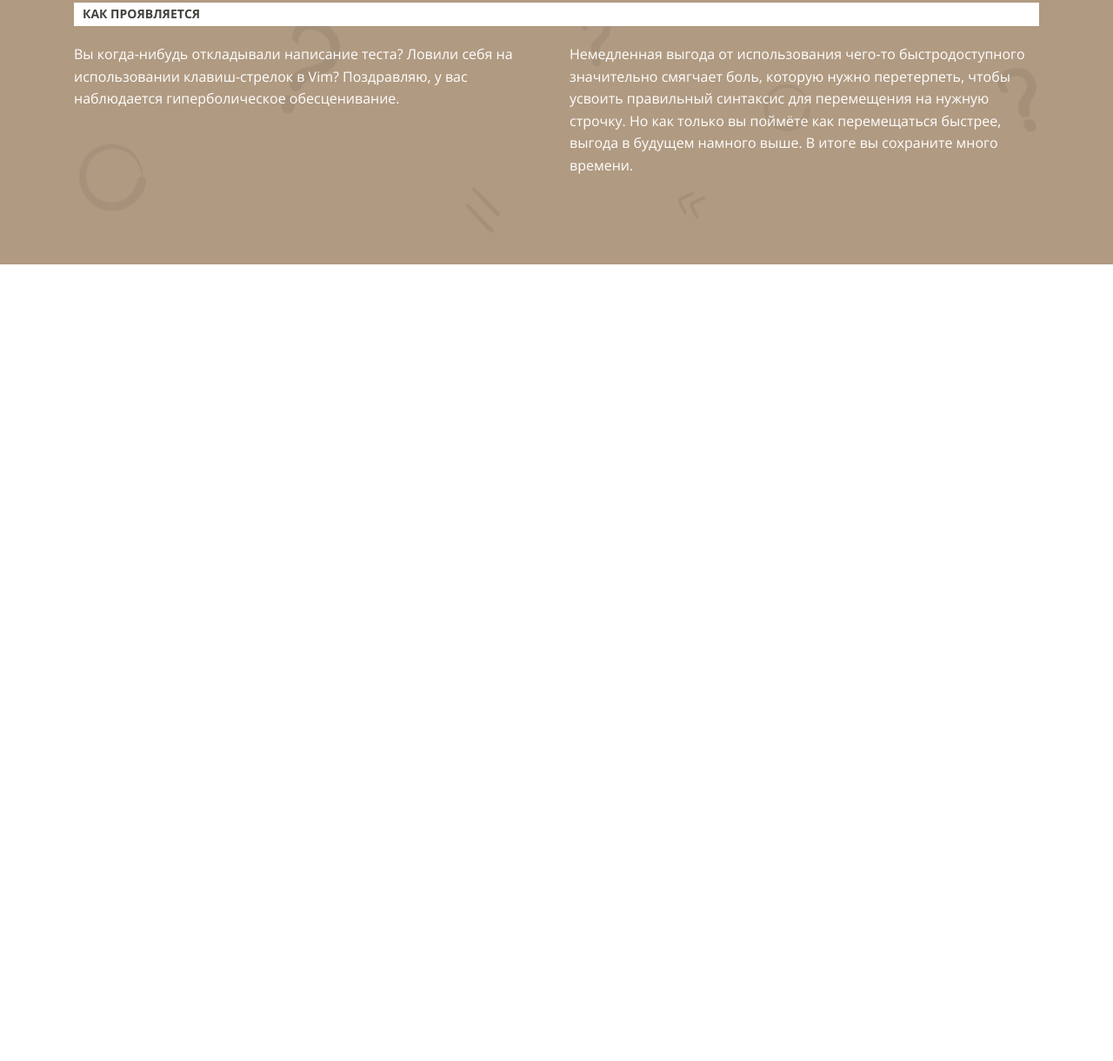
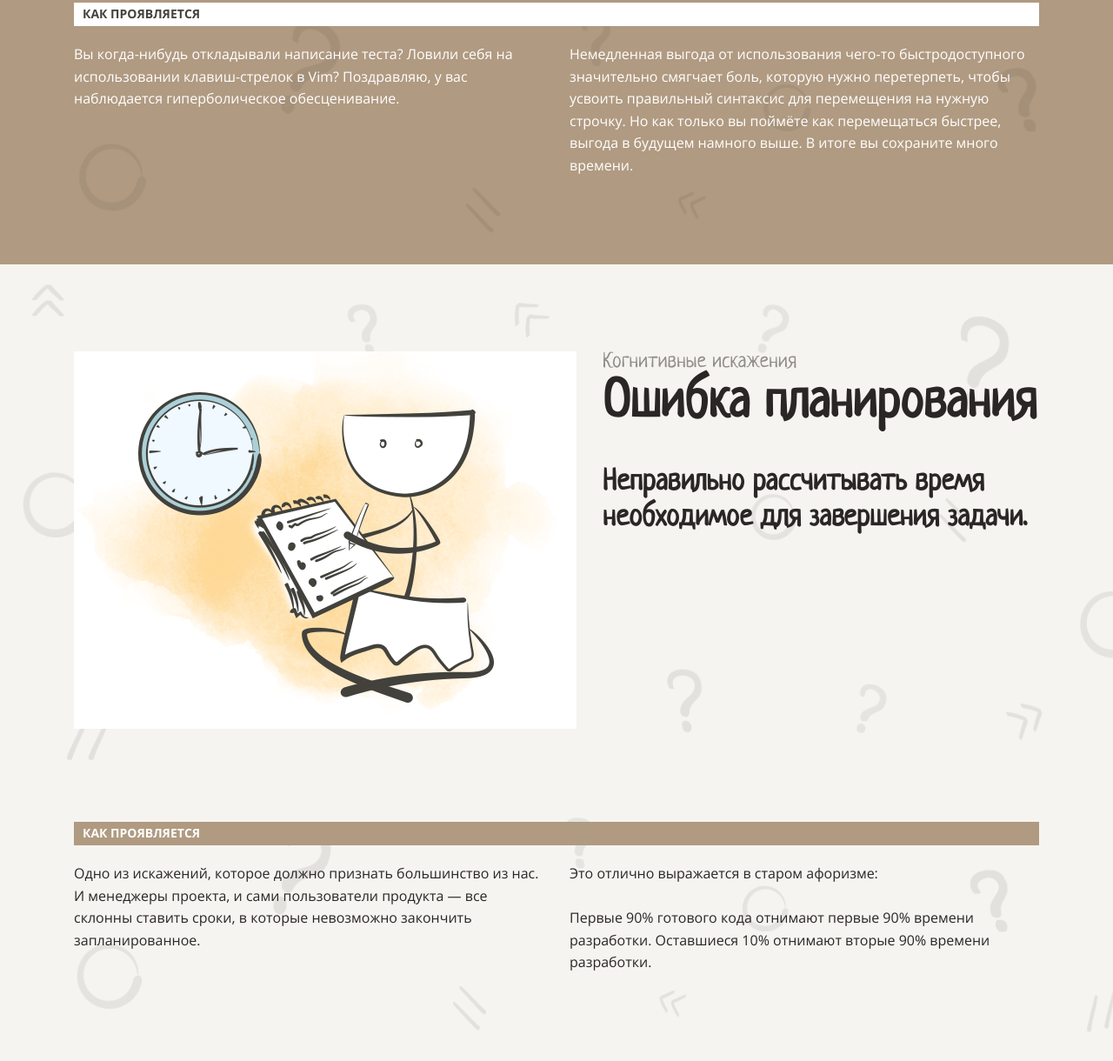
Before and after one commit to artem6367/layout-designer-project-58, a website: page src/index.html in a window 1280 px wide. Shown: the part 6118-7338 px from the top of the page at 87% size. Before the commit the page ends 6422 px from the top, so only its background shows below. Drawn offline with Linux system fonts and the light colour scheme.

Commit message:
Добавлена секция Ошибка планирования

```diff
--- a/src/index.html
+++ b/src/index.html
@@ -181,6 +181,29 @@
         </div>
       </div>
     </section>
+
+    <section id="errors-in-planning" class="bg-light">
+      <div class="container">
+        <div class="row">
+          <div>
+            <img src="/images/5.png" alt="Ошибка планирования">
+          </div>
+          <div>
+            <div class="top">Когнитивные искажения</div>
+            <h2 class="header">Ошибка планирования</h2>
+            <h3>Неправильно рассчитывать время необходимое для завершения задачи.</h3>
+          </div>
+        </div>
+        <h4 class="how">Как проявляется</h4>
+        <div class="row">
+          <div class="col">Одно из искажений, которое должно признать большинство из нас. И менеджеры проекта, и сами
+            пользователи продукта — все склонны ставить сроки, в которые невозможно закончить запланированное.</div>
+          <div class="col">Это отлично выражается в старом афоризме:<br><br>
+            Первые 90% готового кода отнимают первые 90% времени разработки. Оставшиеся 10% отнимают вторые 90% времени
+            разработки.</div>
+        </div>
+      </div>
+    </section>
   </main>
   <footer>
 
--- a/src/styles/style.css
+++ b/src/styles/style.css
@@ -74,7 +74,8 @@ h3 {
 #ikea-effect,
 #premature-optimization,
 #distortion-of-novelty,
-#hyperbolic-depreciation {
+#hyperbolic-depreciation,
+#errors-in-planning {
   position: relative;
 }
 
@@ -82,7 +83,8 @@ h3 {
 #ikea-effect::before,
 #premature-optimization::before,
 #distortion-of-novelty::before,
-#hyperbolic-depreciation::before {
+#hyperbolic-depreciation::before,
+#errors-in-planning::before {
   content: '';
   position: absolute;
   top: 0;
```
